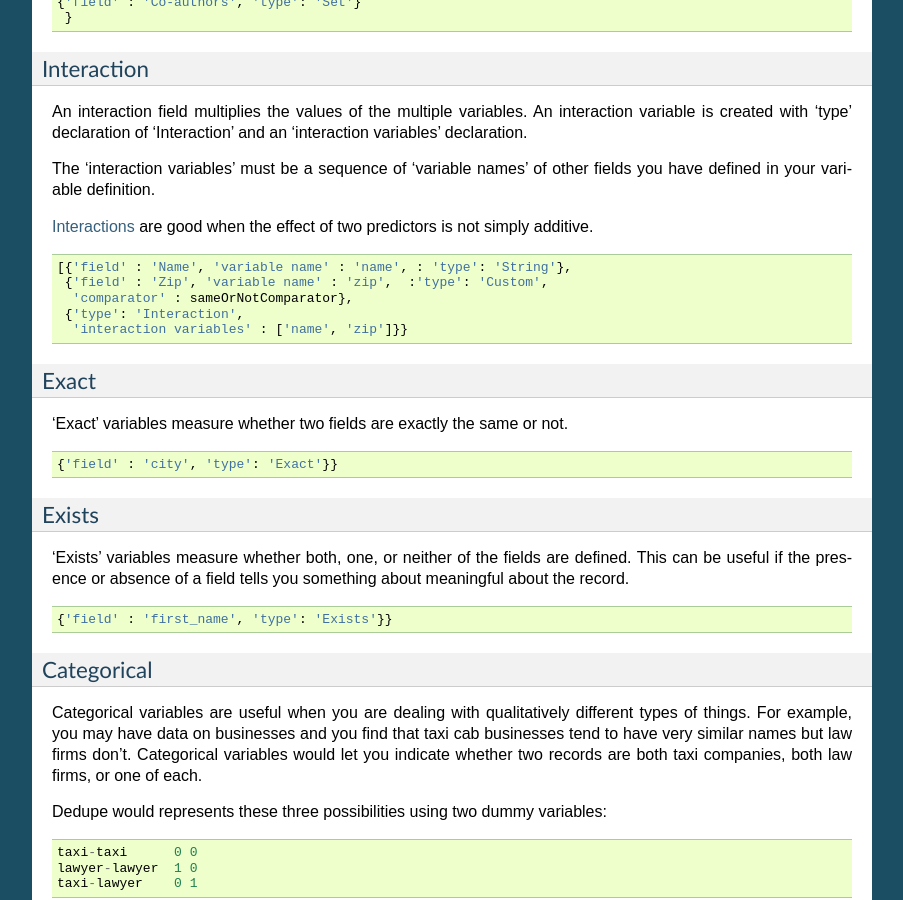
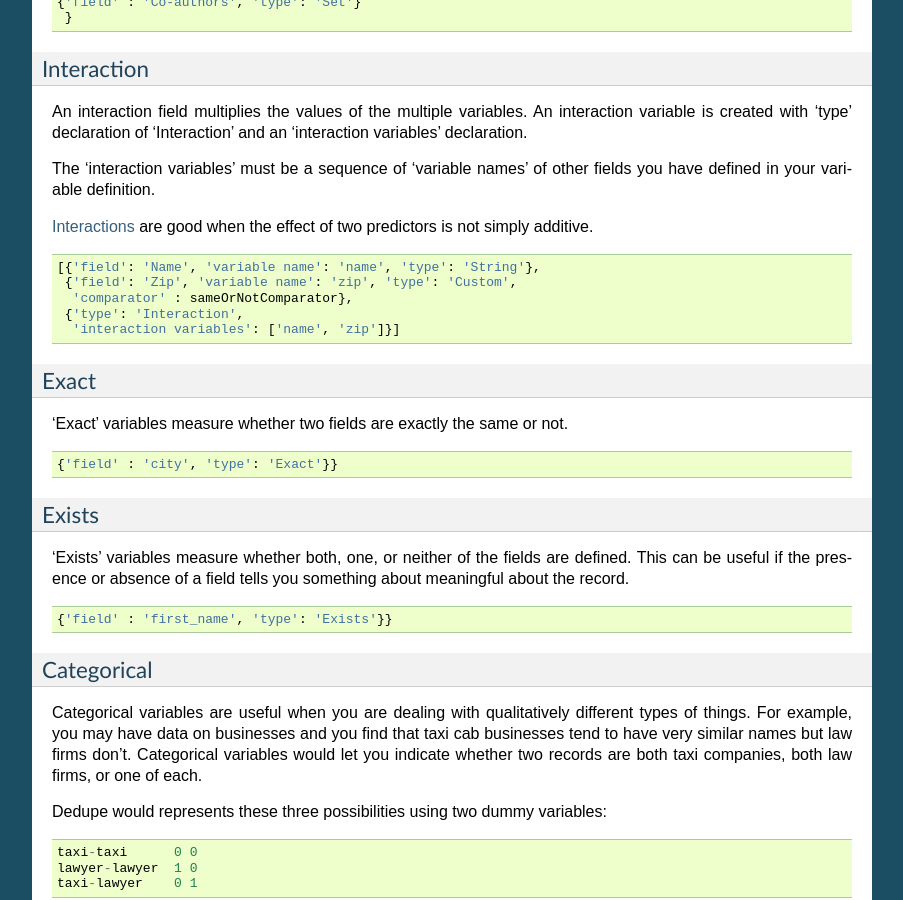
Before and after one commit to dedupeio/dedupe, a Sphinx documentation site: the page built from docs/Variable-definition.rst, in a window 1280 px wide and 900 px high, scrolled down 1849 px. Shown: the whole window, without its empty margins (198-1101 px from the left). Built offline with Sphinx 7.4.7, drawn with Linux system fonts in a browser that asks for light colours.

```diff
--- a/docs/Variable-definition.rst
+++ b/docs/Variable-definition.rst
@@ -151,11 +151,11 @@ are good when the effect of two predictors is not simply additive.
 
 .. code:: python
 
-    [{'field' : 'Name', 'variable name' : 'name', : 'type': 'String'},
-     {'field' : 'Zip', 'variable name' : 'zip',  :'type': 'Custom',
+    [{'field': 'Name', 'variable name': 'name', 'type': 'String'},
+     {'field': 'Zip', 'variable name': 'zip', 'type': 'Custom',
       'comparator' : sameOrNotComparator},
      {'type': 'Interaction',
-      'interaction variables' : ['name', 'zip']}}
+      'interaction variables': ['name', 'zip']}]
 
 Exact
 ^^^^^
```
